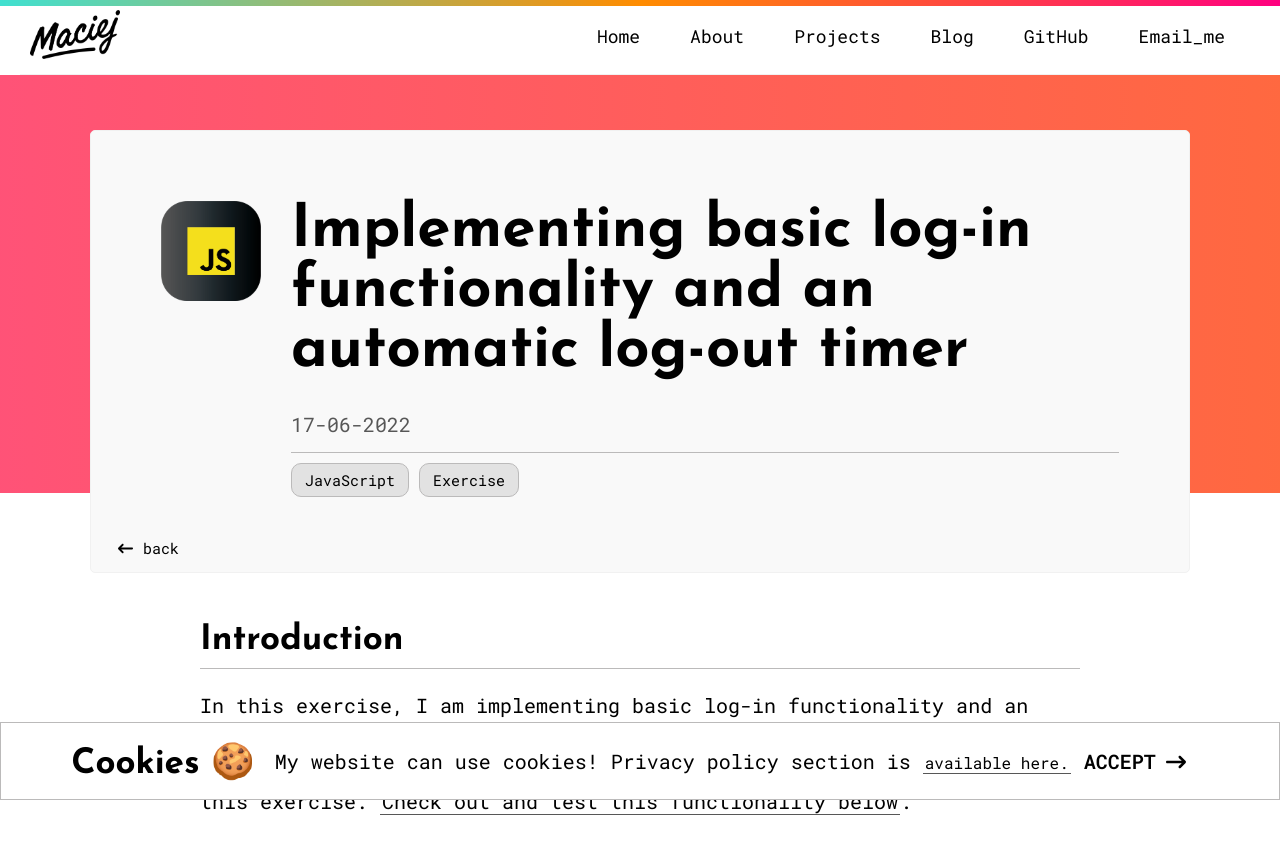
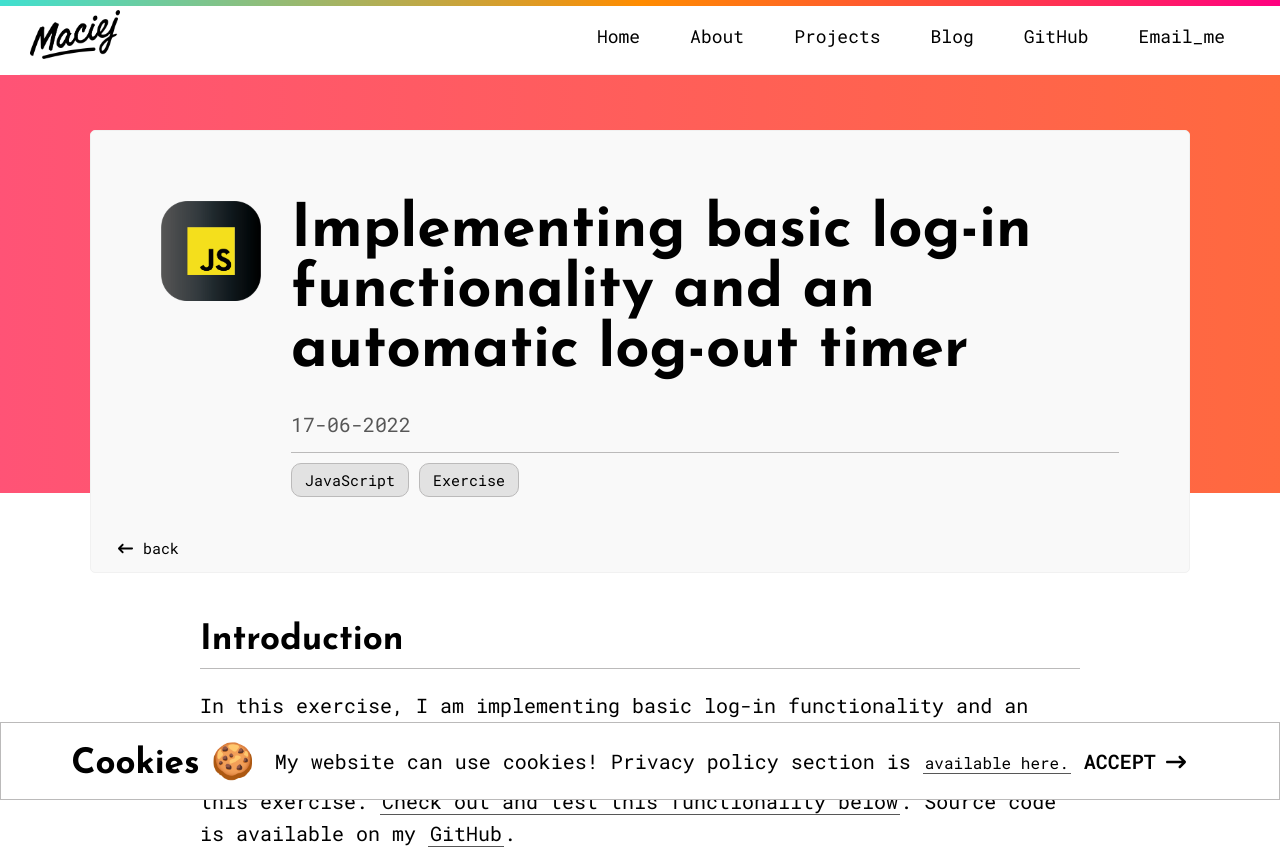
Before and after one commit to maciejkuran/maciejkuran.com-OLD, a plain HTML site: page blog/implementing-login-functionality-and-logout-timer.html in a window 1280 px wide. Shown: the top 864 px of the page. Drawn offline with Linux system fonts and the light colour scheme.

Commit message:
Update implementing-login-functionality-and-logout-timer.html

```diff
--- a/blog/implementing-login-functionality-and-logout-timer.html
+++ b/blog/implementing-login-functionality-and-logout-timer.html
@@ -74,7 +74,13 @@
           In this exercise, I am implementing basic log-in functionality and an automatic log-out timer. Our users are
           data written directly in the source code. The flowchart shown below explains the entire concept of this
           exercise.
-          <a class="scroll-to-login-area" href="">Check out and test this functionality below</a>.
+          <a class="scroll-to-login-area" href="">Check out and test this functionality below</a>. Source code is
+          available on my
+          <a
+            target="_blank"
+            href="https://github.com/maciejkuran/Implementing-Basic-Login-Functionality-and-Logout-Timer"
+            >GitHub</a
+          >.
         </p>
         <img
           class="post-img"
```
